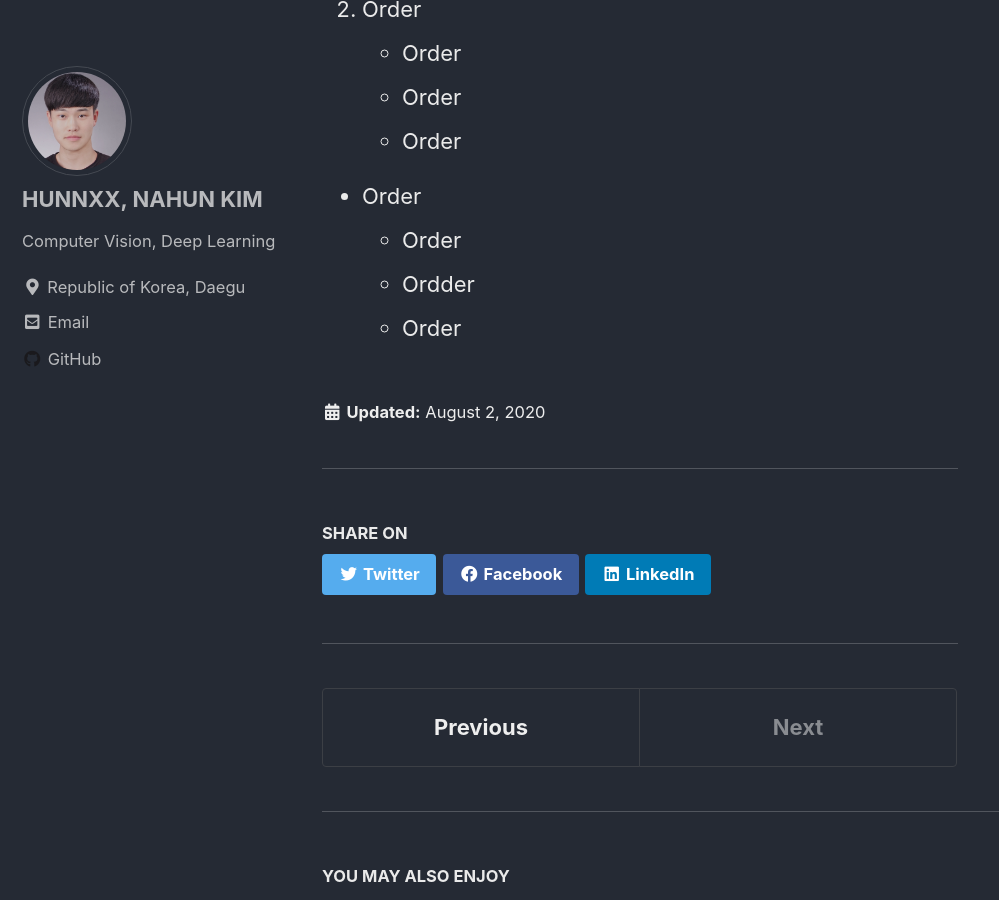
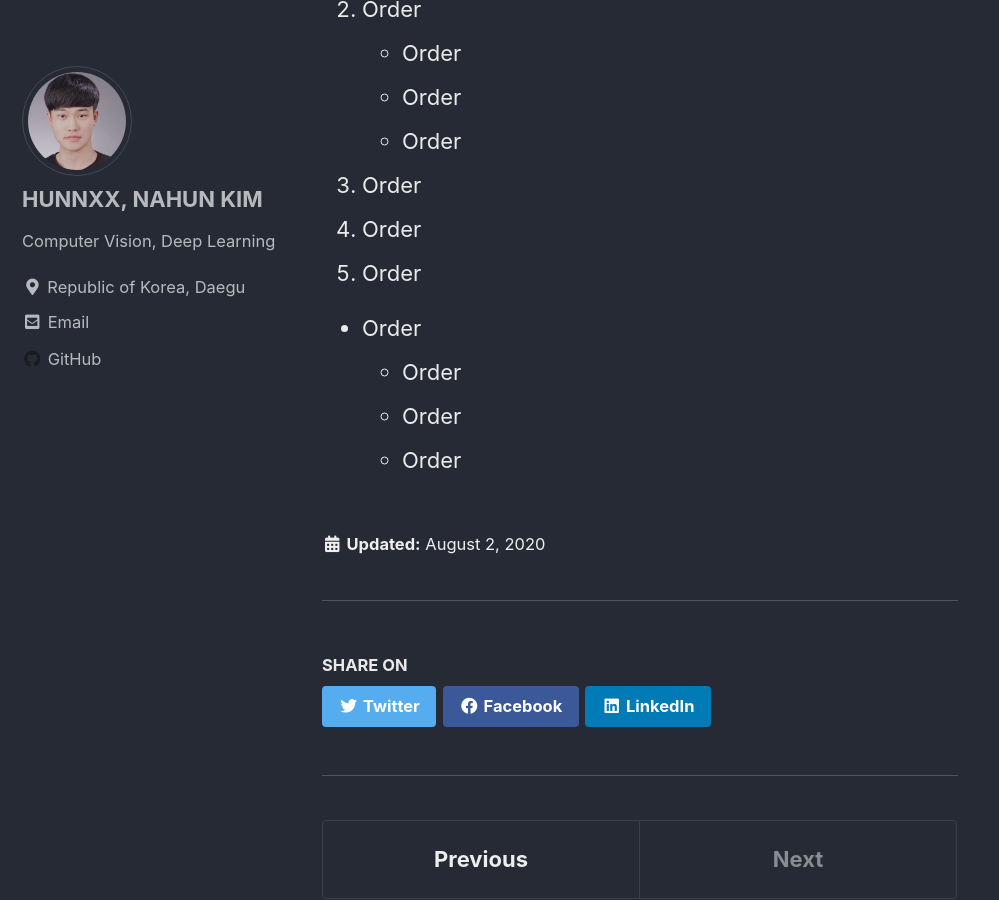
Before and after one commit to hunnxx/hunnxx.github.io, a Jekyll site: the page built from _posts/2020-08-01-practice.md, in a window 1280 px wide and 900 px high, scrolled down 1132 px. Shown: the whole window, without its empty margins (0-999 px from the left). Built offline with Jekyll 4.4.1, drawn with Linux system fonts in a browser that asks for light colours; cached includes are drawn as plain includes.

Commit message:
Update 2020-08-01-practice.md

```diff
--- a/_posts/2020-08-01-practice.md
+++ b/_posts/2020-08-01-practice.md
@@ -31,8 +31,12 @@ HEAD2
   - Order
   * Order
   + Order
+1. Order
+  1. Order
+  1. Order
+
 
 - Order
   - Order
-  * Ordder
+  * Order
   + Order
```
